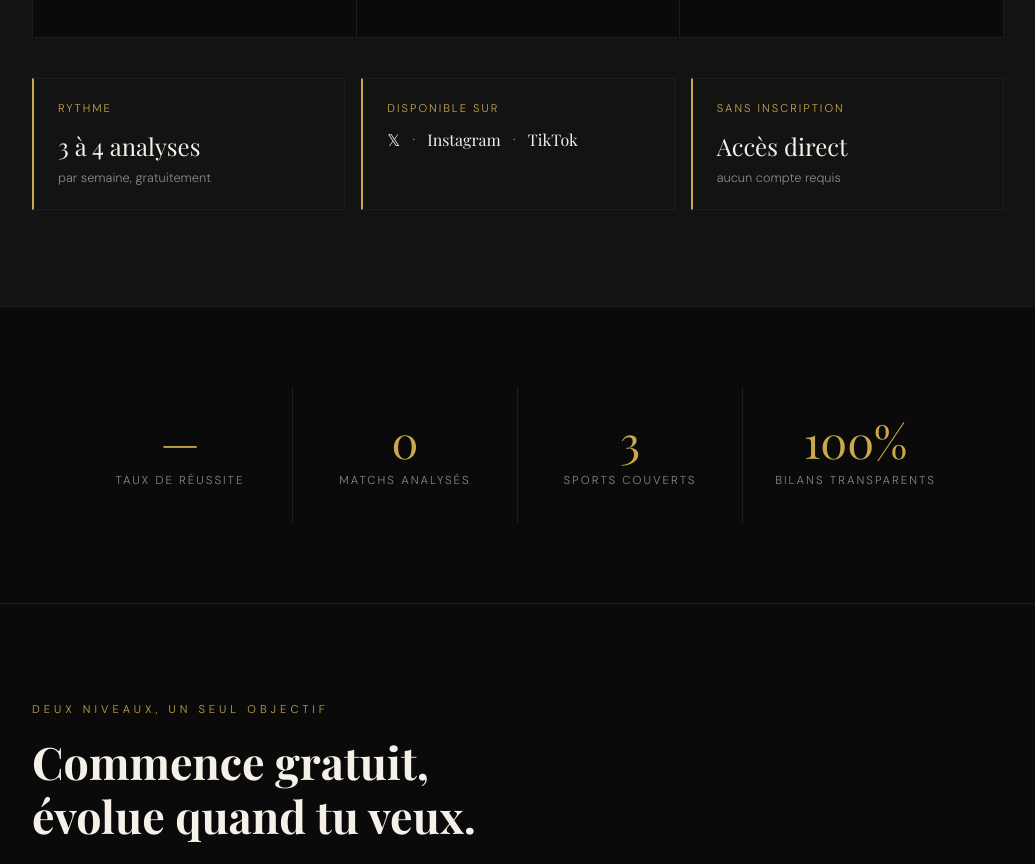
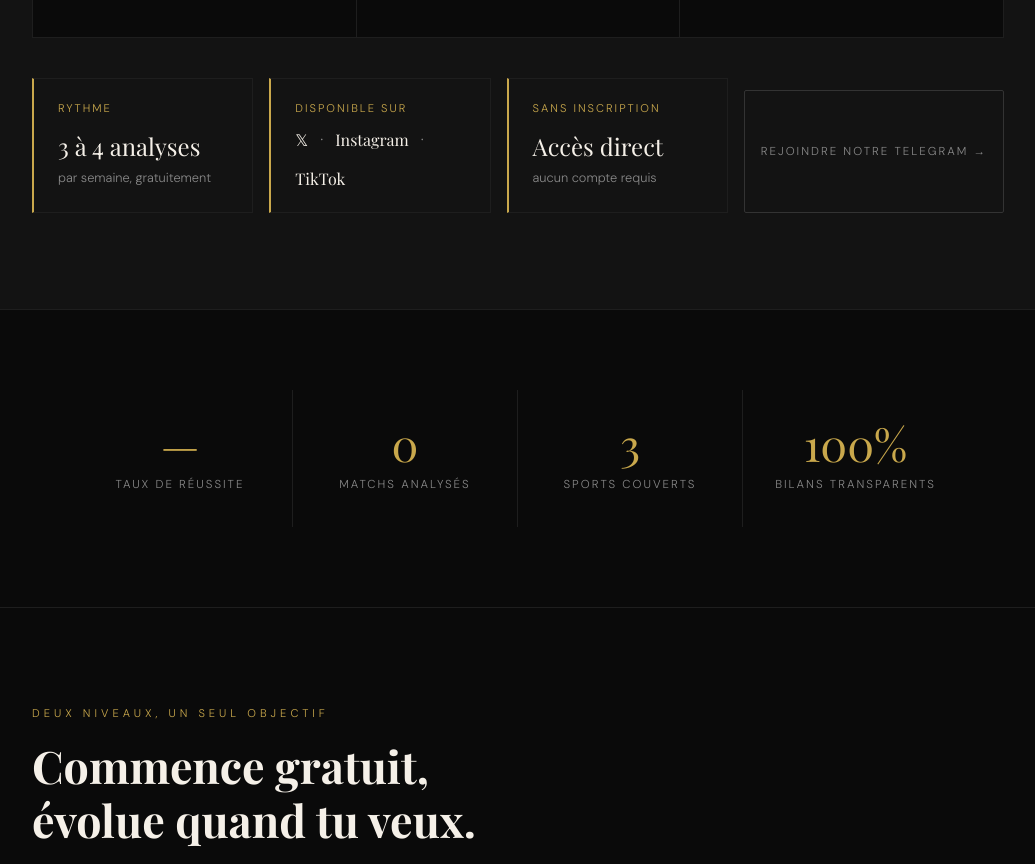
Before and after one commit to BetVisionfr/betvision, a plain HTML site: page index.html in a window 1280 px wide. Shown: the part 2269-3133 px from the top of the page, without its empty margins (122-1157 px from the left). Drawn offline with nearby package versions, Linux system fonts and the light colour scheme.

Commit message:
index.html

```diff
--- a/index.html
+++ b/index.html
@@ -697,7 +697,7 @@
         <div style="font-size: 0.7rem; letter-spacing: 2px; color: var(--or); text-transform: uppercase; margin-bottom: 0.5rem;">Sans inscription</div>
         <div style="font-size: 1.5rem; font-family: var(--font-titre); color: var(--blanc);">Accès direct</div>
         <div style="font-size: 0.8rem; color: var(--gris);">aucun compte requis</div>
-      </div>
+      </div><a href="https://t.me/BettingVisionfr" target="_blank" style="display:inline-flex;align-items:center;gap:8px;color:var(--gris);text-decoration:none;font-size:0.72rem;letter-spacing:2px;text-transform:uppercase;margin-top:0.75rem;padding:0.5rem 1rem;border:0.5px solid #333;border-radius:2px;transition:all 0.2s;" onmouseover="this.style.borderColor='#C9A84C';this.style.color='#C9A84C'" onmouseout="this.style.borderColor='#333';this.style.color='#888'">Rejoindre notre Telegram →</a>
     </div>
 
   </div>
```
